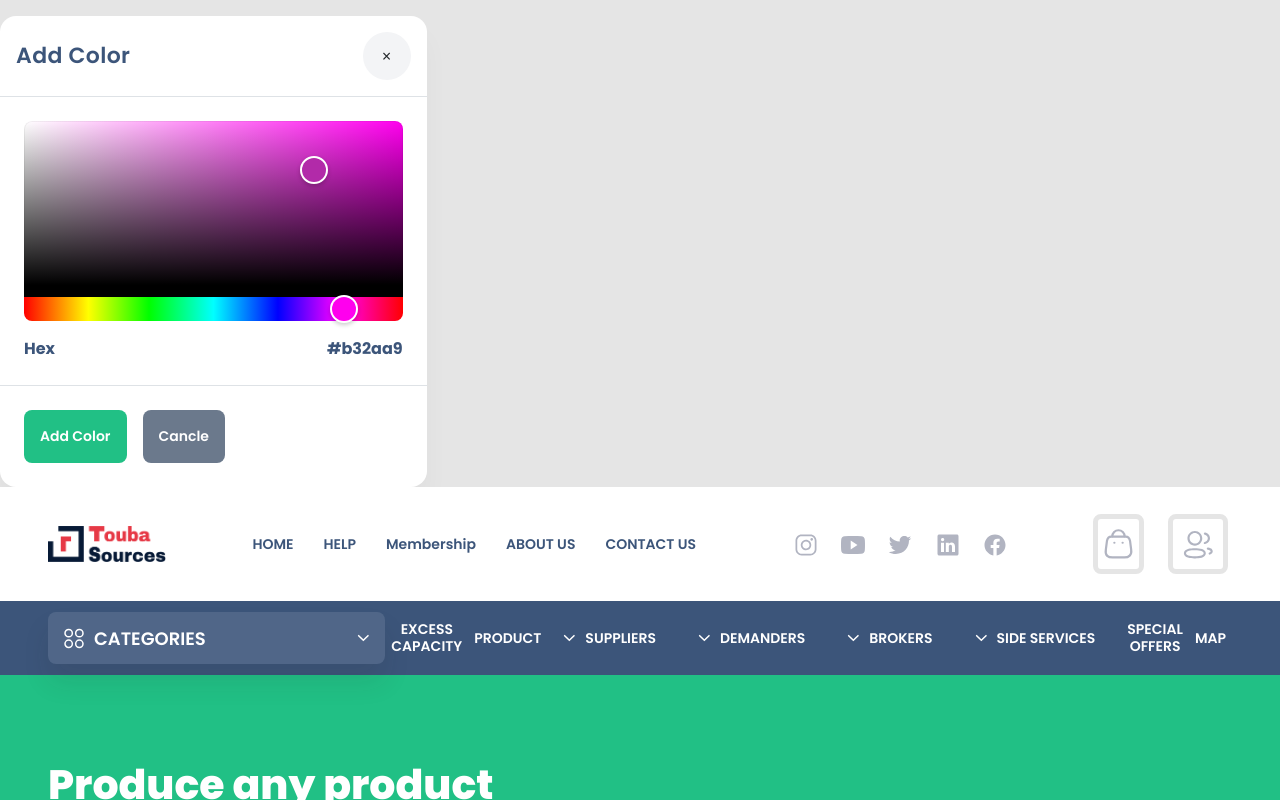
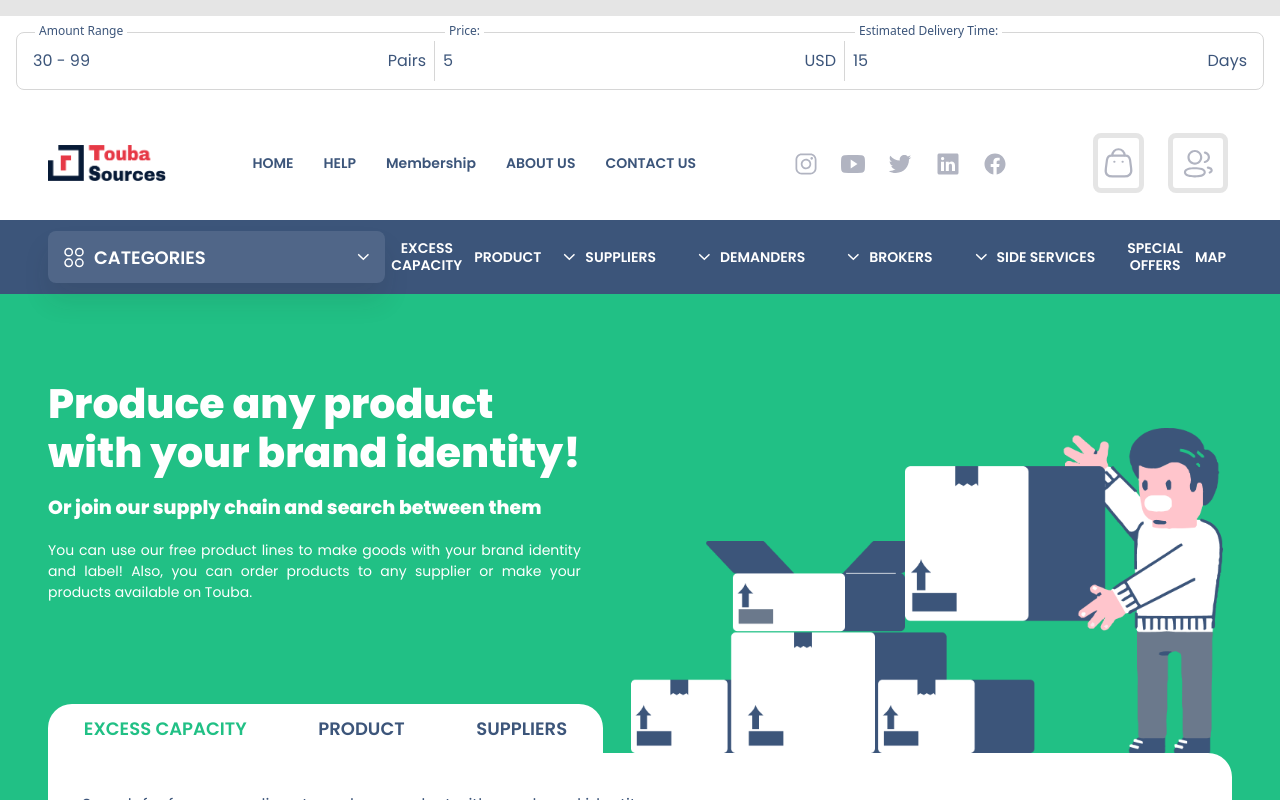
Before and after one commit to farrokhdev/touba, a React (Create React App) app: page / in a window 1280 px wide. Shown: the top 800 px of the page. Built offline with nearby package versions, Linux system fonts and the light colour scheme.

Commit message:
create price fieldset component

```diff
--- /dev/null
+++ b/public/styles/components/_component_fieldest_price.scss
@@ -0,0 +1,20 @@
+.component-fildest-box {
+  background: #ffffff;
+  /* Border */
+
+  border: 1px solid #d6d6d6;
+  border-radius: 8px;
+  .border-text {
+    text-align: center;
+    font-size: 10px;
+    margin-top: -27px;
+    margin-left: 2px;
+    background: white;
+    font-size: 12px;
+    font-weight: 500;
+    color: #3c557a;
+  }
+  .text-content{
+    @include FontStyle(16px,400,#3C557A    )
+  }
+}
--- a/public/styles/components/components-dir.scss
+++ b/public/styles/components/components-dir.scss
@@ -105,3 +105,4 @@
 @import "./component_download_box";
 @import './component_select_color';
 @import './component_color_picker';
+@import './component_fieldest_price'
--- /dev/null
+++ b/src/views/components/component_fieldset_price.tsx
@@ -0,0 +1,37 @@
+import { memo } from "react";
+import { Divider } from "./divider";
+
+const ComponentFieldsetPrice = () => {
+  return (
+    <div>
+      <div className="row component-fildest-box p-2 ">
+        <div className="col-4 border-right p-2">
+          <div className="d-flex"><div className="border-text px-1">Amount Range</div></div>
+          <div className="d-flex justify-content-between align-items-center ">
+            <div className="text-content">30 - 99</div>
+            <div  className="text-content">Pairs</div>
+
+          </div>
+
+        </div>
+        <div className="col-4 border-right p-2">
+        <div className="d-flex"><div className="border-text px-1">Price:</div></div>
+          <div className="d-flex justify-content-between align-items-center ">
+            <div className="text-content">5</div>
+            <div className="text-content">USD</div>
+
+          </div>
+        </div>
+        <div className="col-4  p-2">
+        <div className="d-flex"><div className="border-text px-1">Estimated Delivery Time:</div></div>
+          <div className="d-flex justify-content-between align-items-center ">
+            <div className="text-content">15</div>
+            <div className="text-content">Days</div>
+
+          </div>
+        </div>      </div>
+    </div>
+  );
+};
+
+export default memo(ComponentFieldsetPrice);
--- a/src/views/components/components.ts
+++ b/src/views/components/components.ts
@@ -88,3 +88,4 @@ export { default as ComponentColors } from './component_colors';
 export { default as ComponentDownloadBox } from './component_download_box';
 export { default as ComponentColorSelect } from './component_color_select';
 export { default as ComponentColorPicker } from './component_color_picker';
+export { default as ComponentFieldsetPrice } from './component_fieldset_price';
--- a/src/views/pages/pages.tsx
+++ b/src/views/pages/pages.tsx
@@ -19,6 +19,7 @@ import {
   ComponentDownloadBox,
   ComponentColorSelect,
   ComponentColorPicker,
+  ComponentFieldsetPrice,
 } from "../components/components";
 import { BottomNav, Footer, TopNav, TopNavHome } from "../layout/layout";
 import AboutusPage from "./AboutusPage/AboutusPage";
@@ -60,8 +61,8 @@ function Pages() {
 
   return (
     <div>
-      <div className="mt-3 col-4">
-        <ComponentColorPicker/>
+      <div className="mt-3 p-3 bg-white">
+        <ComponentFieldsetPrice/>
       </div>
 
       {
```
Also changed, not shown: public/styles/app.css.
